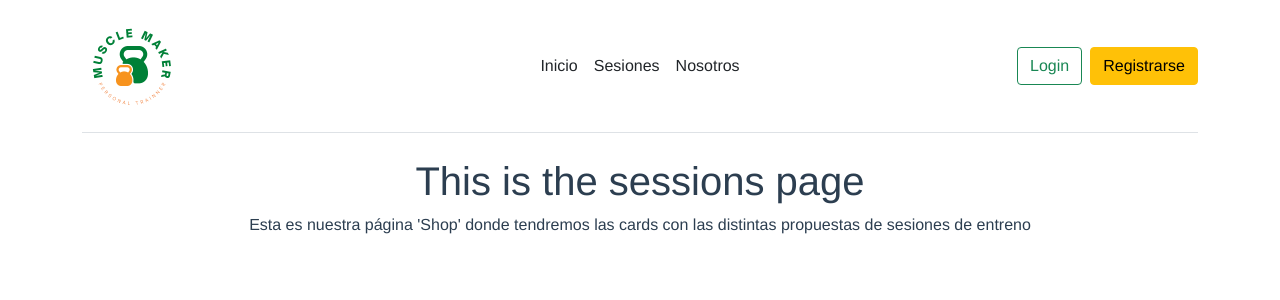
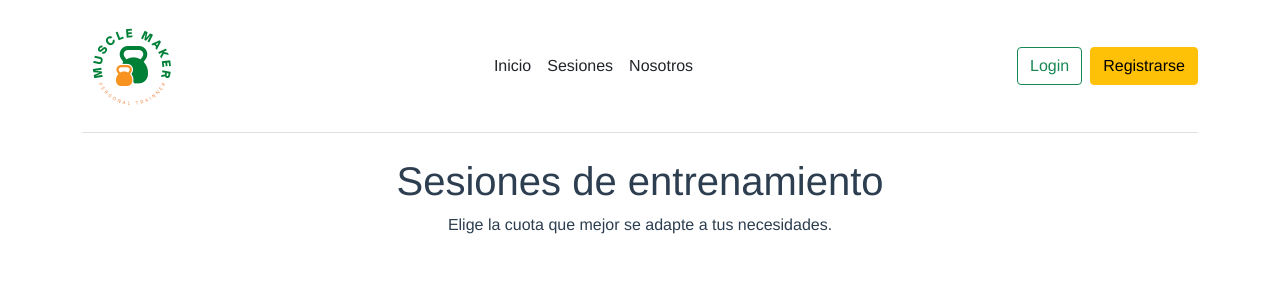
Before and after one commit to victoriapelaez/muscle-maker, a Vue app: page /sessions in a window 1280 px wide. Shown: the top 300 px of the page. Built offline with nearby package versions, Linux system fonts and the light colour scheme.

Commit message:
Add page title and description

```diff
--- a/src/App.vue
+++ b/src/App.vue
@@ -22,7 +22,6 @@ export default {
   font-family: Avenir, Helvetica, Arial, sans-serif;
   -webkit-font-smoothing: antialiased;
   -moz-osx-font-smoothing: grayscale;
-  text-align: center;
   color: #2c3e50;
 }
 </style>
--- a/src/components/Header.vue
+++ b/src/components/Header.vue
@@ -26,7 +26,7 @@
           >
         </li>
       </ul>
-      <div class="col-md-3 text-end">
+      <div class="col-md-4 text-end">
         <button class="btn btn-outline-success me-2" type="button">
           Login
         </button>
--- a/src/views/Home.vue
+++ b/src/views/Home.vue
@@ -1,4 +1,5 @@
 <template>
+  <main>
     <section class="first-section container col-xxl-8 px-4 py-5">
       <div class="row flex-lg-row-reverse align-items-center g-5 py-5">
         <div class="col-10 col-sm-8 col-lg-6">
@@ -10,7 +11,7 @@
             height="500"
           />
         </div>
-      <div class="col-lg-6 text-start">
+        <div class="col-lg-6">
           <h1 class="display-5 fw-bold lh-1 mb-3">Muscle Maker</h1>
           <p class="fw-bold">
             La preparación física que necesitas para el deporte que practicas.
@@ -46,6 +47,7 @@
       <h2>Galería de imágenes del local, entrenamientos, etc.</h2>
       <p>Esta sección no me convence ¿?</p>
     </div>
+  </main>
 </template>
 
 <script>
--- a/src/views/Sessions.vue
+++ b/src/views/Sessions.vue
@@ -1,11 +1,9 @@
 <template>
-  <div class="sessions">
-    <h1>This is the sessions page</h1>
-    <p>
-      Esta es nuestra página 'Shop' donde tendremos las cards con las distintas
-      propuestas de sesiones de entreno
-    </p>
-  </div>
+  <main class="sessions">
+    <h1>Sesiones de entrenamiento</h1>
+    <p>Elige la cuota que mejor se adapte a tus necesidades.</p>
+    <section class="album"></section>
+  </main>
 </template>
 
 <script>
@@ -13,3 +11,9 @@ export default {
   name: "Sessions",
 };
 </script>
+
+<style scoped>
+.sessions {
+  text-align: center;
+}
+</style>
```
Lines whose indentation alone changed are shown as unchanged.
